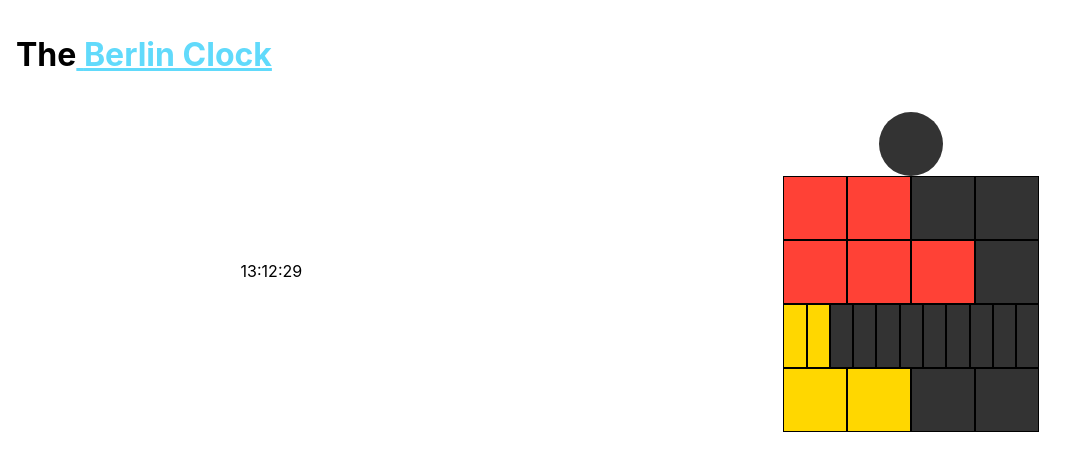
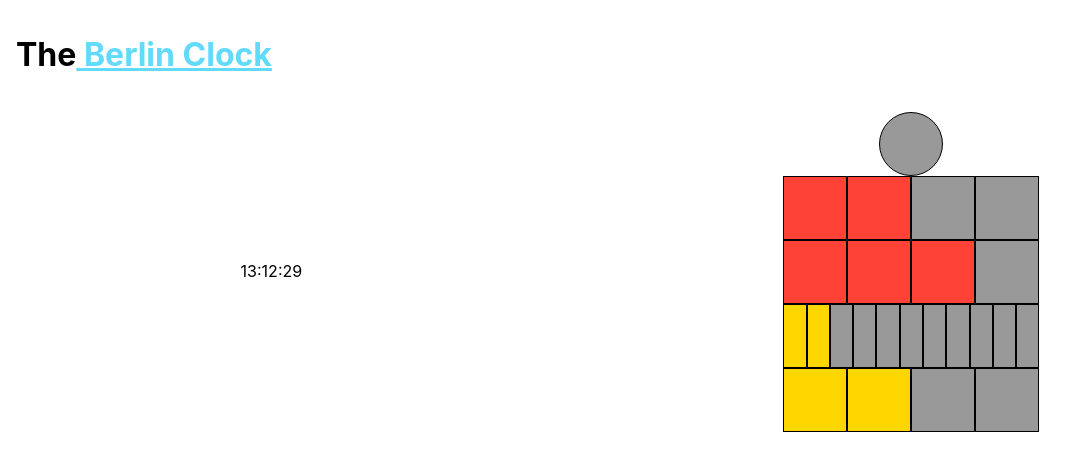
Before and after one commit to glippi/berlin-clock, a React (Create React App) app: page / in a window 1280 px wide. Shown: the top 470 px of the page, without its empty margins (0-1085 px from the left). Built offline with nearby package versions, Linux system fonts and the light colour scheme.

Commit message:
Change colors

```diff
--- a/src/Hours.js
+++ b/src/Hours.js
@@ -1,15 +1,22 @@
-import React from 'react';
+import React from 'react'
 
 export function Hours({ hours }) {
-  const hourColor = hour => hour === 'R' ? "bg-red" : "bg-dark-gray";
+  const hourColor = hour => (hour === 'R' ? 'bg-red' : 'bg-silver')
 
   return (
     <div data-testid="hours">
       {hours.map((hour, i) => (
         <div key={i} className="flex flex-row justify-center items-center w5">
-          {hour && hour.split('').map((h, idx) => (
-            <div key={idx} className={`h3 ba pa2 ${hourColor(h)}`} style={{ width: 'calc(100% / 4)'}} />
-          ))}
+          {hour &&
+            hour
+              .split('')
+              .map((h, idx) => (
+                <div
+                  key={idx}
+                  className={`h3 ba pa2 ${hourColor(h)}`}
+                  style={{ width: 'calc(100% / 4)' }}
+                />
+              ))}
         </div>
       ))}
     </div>
--- a/src/Minutes.js
+++ b/src/Minutes.js
@@ -1,15 +1,22 @@
-import React from 'react';
+import React from 'react'
 
 export function Minutes({ minutes }) {
-  const minuteColor = minute => minute === 'Y' ? "bg-yellow" : "bg-dark-gray";
+  const minuteColor = minute => (minute === 'Y' ? 'bg-yellow' : 'bg-silver')
 
   return (
     <div data-testid="minutes">
       {minutes.map((minute, i) => (
         <div key={i} className="flex flex-row w5">
-          {minute && minute.split('').map((m, idx) => (
-            <div key={idx} className={`h3 ba pa2 ${minuteColor(m)}`} style={{ width: i === 0 ? 'calc(100% / 11)' : 'calc(100% / 4)'}} />
-          ))}
+          {minute &&
+            minute.split('').map((m, idx) => (
+              <div
+                key={idx}
+                className={`h3 ba pa2 ${minuteColor(m)}`}
+                style={{
+                  width: i === 0 ? 'calc(100% / 11)' : 'calc(100% / 4)',
+                }}
+              />
+            ))}
         </div>
       ))}
     </div>
--- a/src/Seconds.js
+++ b/src/Seconds.js
@@ -1,9 +1,9 @@
-import React from 'react';
+import React from 'react'
 
 export function Seconds({ seconds }) {
-    const secondsColor = seconds === 'Y' ? 'bg-yellow' : 'bg-dark-gray';
+  const secondsColor = seconds === 'Y' ? 'bg-yellow' : 'bg-silver'
 
-    return (
-      <div data-testid="seconds" className={`w3 h3 br-100 ${secondsColor}`} />
-    )
+  return (
+    <div data-testid="seconds" className={`w3 h3 ba br-100 ${secondsColor}`} />
+  )
 }
```
